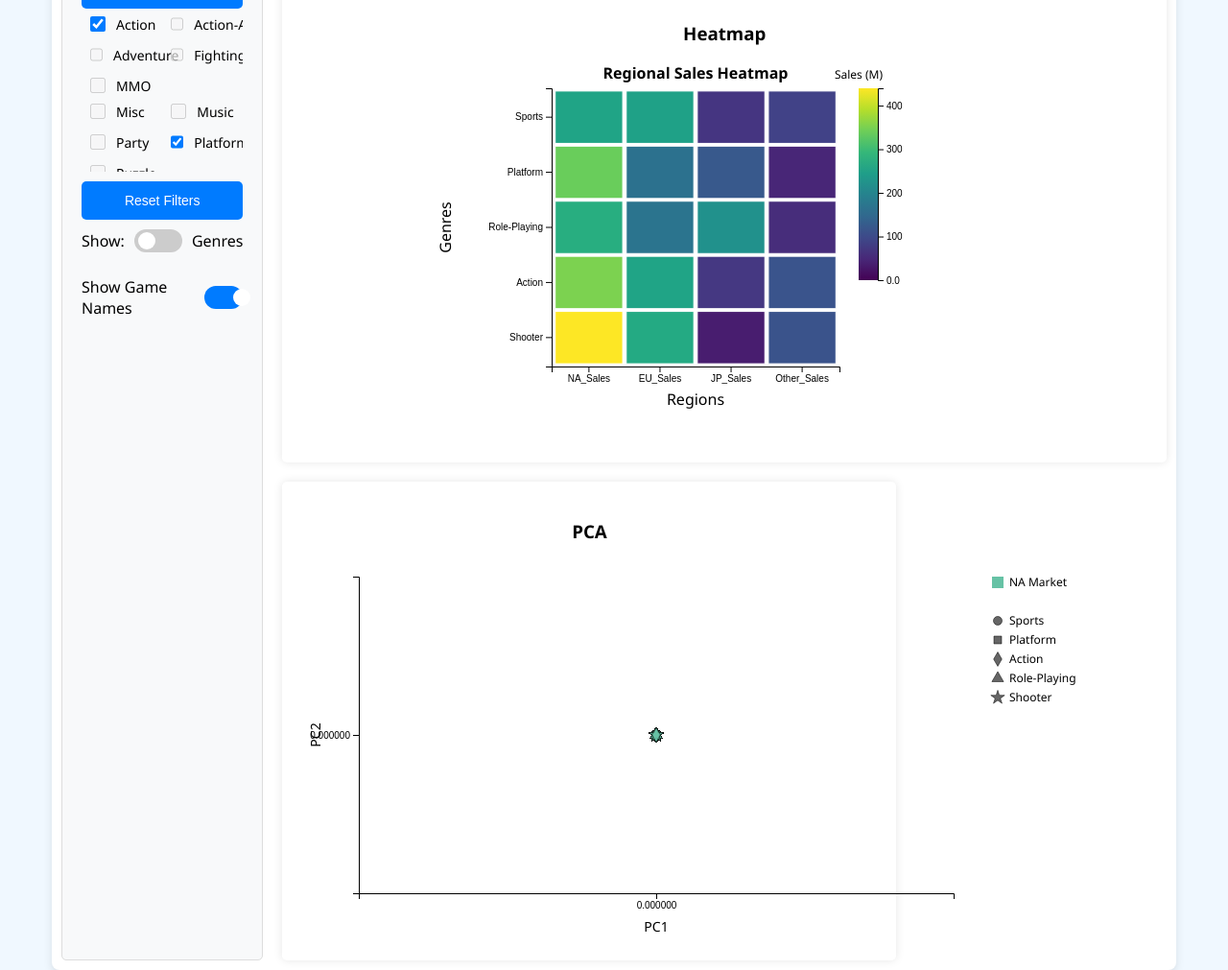
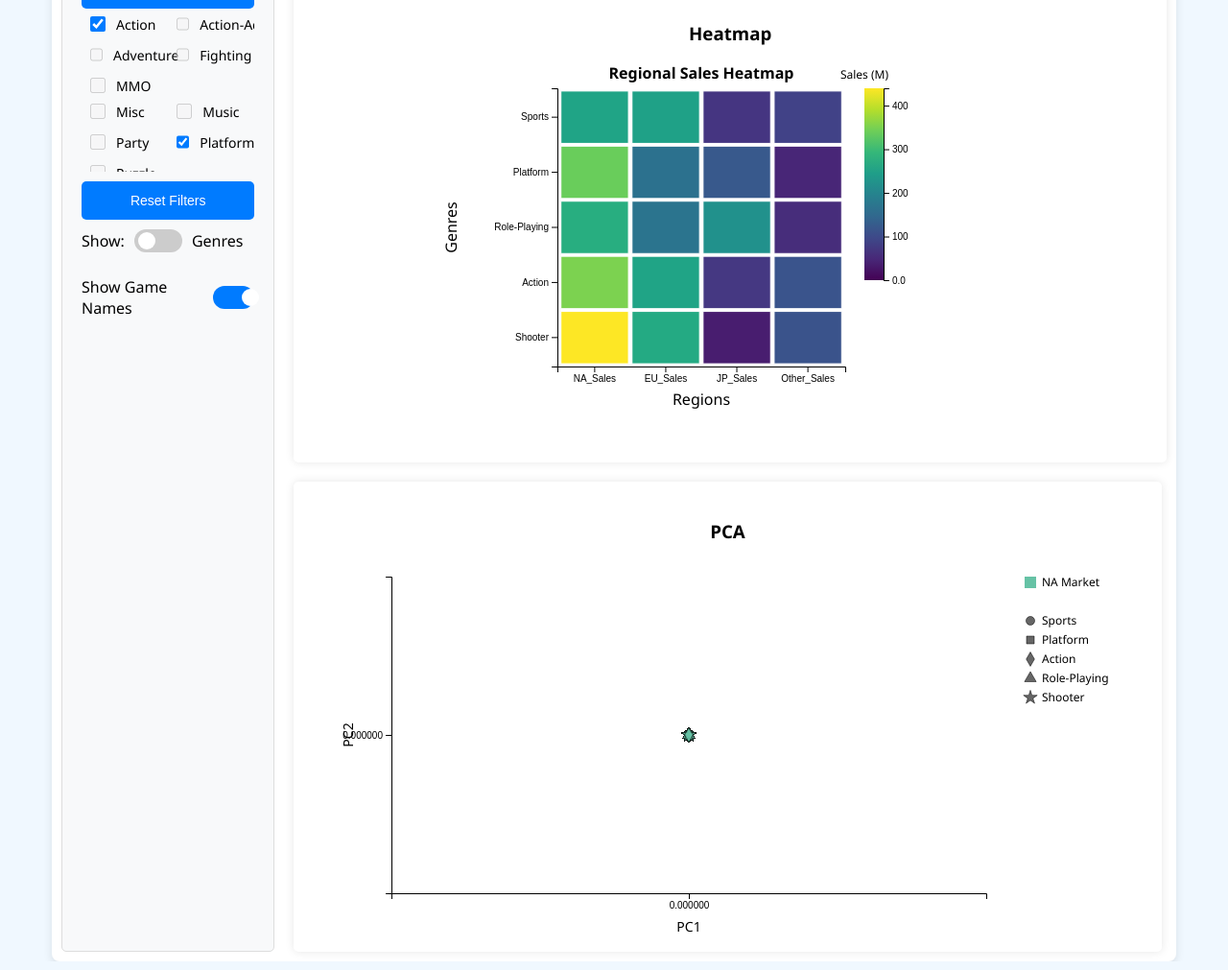
Before and after one commit to mimirinnn/VA_Project, a website built with webpack: page src/index.html in a window 1280 px wide. Shown: the part 545-1556 px from the top of the page at 96% size. Built offline with nearby package versions, Linux system fonts and the light colour scheme; what numeric would draw is missing.

Commit message:
Fixed PCA container

```diff
--- a/src/index.scss
+++ b/src/index.scss
@@ -14,8 +14,11 @@ body {
 }
 
 #pca-chart {
-  overflow: visible; // Дозволяє легенді виходити за межі контейнера
+  width: 95%; /* Використовуємо всю ширину контейнера */
+  height: 100%;
+  overflow: visible;
 }
+
 
 #root {
   width: 90%;
@@ -27,7 +30,7 @@ body {
   grid-template-areas:
     "filters time-series time-series"
     "filters heatmap heatmap"
-    "filters t-sne t-sne";
+    "filters pca pca";
   gap: 20px;
   background: white;
   padding: 10px;
@@ -248,3 +251,14 @@ input:checked + .slider:before {
   border-radius: 4px;
   font-size: 14px;
 }
+
+.pca {
+  grid-area: pca;
+  width: 95%;
+  height: 450px;
+  display: flex;
+  justify-content: flex-start; /* Вирівнює графік ліворуч */
+  align-items: center;
+  overflow: hidden;
+  padding-left: 20px; /* Додаємо невеликий відступ для покращення вигляду */
+}
```
